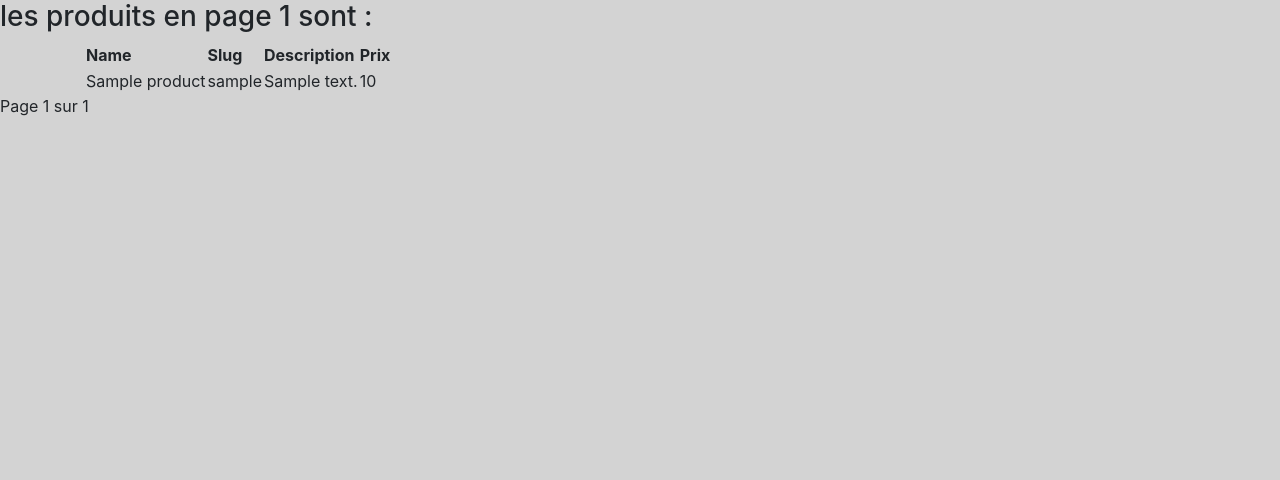
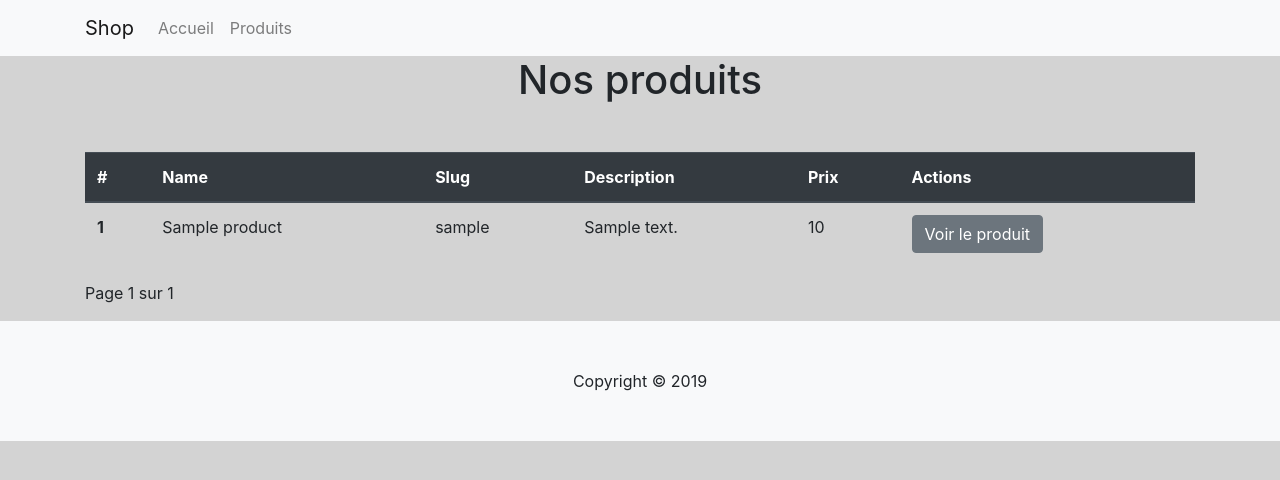
Before and after one commit to imzhai/discover-symfony_update, a Symfony app: template templates/product/productList.html.twig in a window 1280 px wide. Shown: the top 480 px of the page. Run offline with Twig, Linux system fonts and the light colour scheme; the template is opened without the code that fills it: most values are stand-ins (such as "Sample title", 1, 10 or a date in 2020); some libraries are stand-ins or nearby versions.

Commit message:
template

```diff
--- a/templates/base.html.twig
+++ b/templates/base.html.twig
@@ -5,9 +5,33 @@
         <title>{% block title %}Welcome!{% endblock %}</title>
         {% block stylesheets %}
             <link rel="stylesheet" href="https://stackpath.bootstrapcdn.com/bootstrap/4.3.1/css/bootstrap.min.css" integrity="sha384-ggOyR0iXCbMQv3Xipma34MD+dH/1fQ784/j6cY/iJTQUOhcWr7x9JvoRxT2MZw1T" crossorigin="anonymous">
-            <link rel ="stylesheet" href = "/css/app.css"
+            <link rel ="stylesheet" href = "/css/app.css">
+        {% endblock %}
+        {% block nav %}
+        {{dump(app.request.attributes.get('_route'))}}
+            <nav class= "navbar navbar-expand-lg navbar-light bg-light">
+                <div class="container">
+                    <a class="navbar-brand" href="{{ path('product_list')}}">Shop</a>
+                    <button class="navbar-toggler collapsed" type="button" data-toggle="collapse" data-target="#menu" aria-expanded="false">
+                        <span class="navbar-toggler-icon"></span>
+                    </button>
+                    <div class="navbar-collapse collapse" id="menu" style="">
+                        <ul class="navbar-nav mr-auto">
+                            <li class="nav-item" >
+                                <a class="nav-link" href="#">Accueil</a>
+                            </li>
+                            <li class="nav-item
+                            {% if app.request.attributes.get('_route') == 'product_list' %}  active  {% endif %} ">
+                                <a class="nav-link" href="{{ path('product_list')}}">Produits</a>
+                            </li>
+                        </ul>
+                    </div>
+                </div>
+            </nav>
         {% endblock %}
     </head>
+
+
     <body>
         {% block body %}{% endblock %}
         {% block javascripts %}
@@ -17,4 +41,12 @@
             <script src ="/js/app.js"></script>
         {% endblock %}
     </body>
+
+    {% block footer %}
+        <footer class="bg-light py-5">
+        <div class="container">
+            <p class="text-center mb-0">Copyright © {{ "now" | date('Y') }}</p>
+        </div>
+        </footer>
+    {% endblock %}
 </html>
--- a/templates/product/productList.html.twig
+++ b/templates/product/productList.html.twig
@@ -1,30 +1,37 @@
 {% extends 'base.html.twig' %}
 
 {% block body %}
- <h3>les produits en page {{current_page}} sont : </h3>
+ <h1 class="text-center mb-5">Nos produits </h1>
     <div class="container">
-        <table>
-            <thead>
+        <table class="table">
+            <thead class="thead-dark">
                 <tr>
+                    <th scope="col">#</th>
                     <th>Name</th>
                     <th>Slug</th>
                     <th>Description</th>
                     <th>Prix</th>
+                    <th scope="col">Actions</th>
                 </tr>
             </thead>
 
             <tbody>
                     {% for product in products %}
                         <tr>
+                            <th scope="row">1</th>
                             <td>{{product.name}}</td>
                             <td>{{product.slug}}</td>
                             <td>{{product.description}}</td>
                             <td>{{product.price}}</td>
+                            <td><a href="{{ path('product_random')}}" class="btn btn-secondary">Voir le produit</a></td>
                         </tr>
                     {% endfor %}
             </tbody>
         </table>
     </div>
 
-    <p>Page {{current_page}} sur {{max_pages}} </p>
+    <div class="container">
+        <p>Page {{current_page}} sur {{max_pages}} </p>
+    </div>
+
 {% endblock %}
```
Also changed, not shown: src/Controller/ProductController.php (+16 -0 lines), templates/product/random.html.twig (+14 -4 lines).
